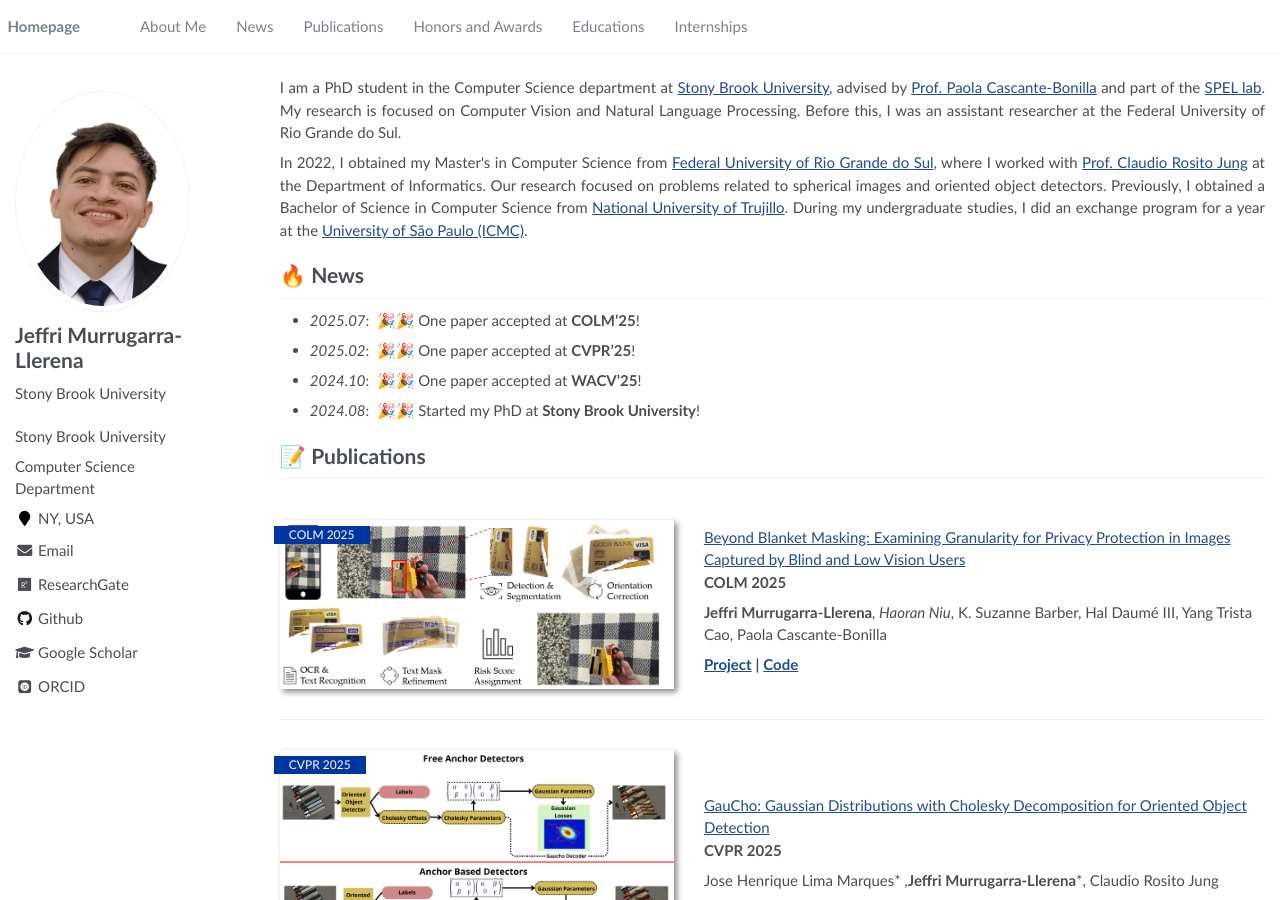
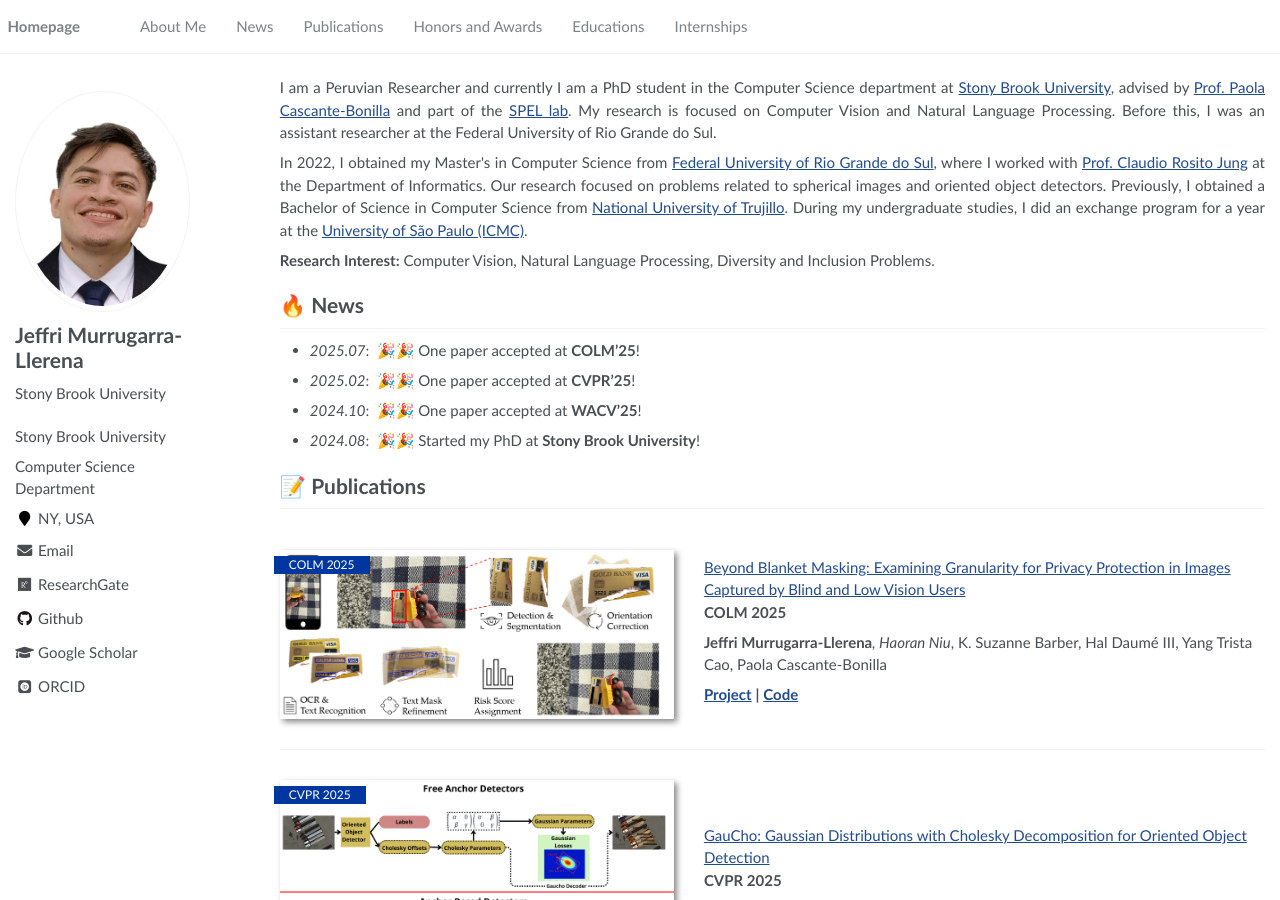
Before and after one commit to Artcs1/Artcs1.github.io, a Jekyll site: the page built from _pages/about.md, in a window 1280 px wide and 900 px high. Built offline with Jekyll 4.4.1, drawn with Linux system fonts in a browser that asks for light colours; some web fonts are replaced.

Commit message:
Update about.md

```diff
--- a/_pages/about.md
+++ b/_pages/about.md
@@ -18,12 +18,14 @@ redirect_from:
 <span class='anchor' id='about-me'></span>
 
 <p align="justify">
-I am a PhD student in the Computer Science department at <a href="https://www.stonybrook.edu/">Stony Brook University</a>, advised by <a href="https://paolacascante.com/">Prof. Paola Cascante-Bonilla</a> and part of the <a href="https://paolacascante.com/lab/">SPEL lab</a>. My research is focused on Computer Vision and Natural Language Processing. Before this, I was an assistant researcher at the Federal University of Rio Grande do Sul.
+I am a Peruvian Researcher and currently I am a PhD student in the Computer Science department at <a href="https://www.stonybrook.edu/">Stony Brook University</a>, advised by <a href="https://paolacascante.com/">Prof. Paola Cascante-Bonilla</a> and part of the <a href="https://paolacascante.com/lab/">SPEL lab</a>. My research is focused on Computer Vision and Natural Language Processing. Before this, I was an assistant researcher at the Federal University of Rio Grande do Sul.
 </p>
 
 <p align="justify">
 In 2022, I obtained my Master's in Computer Science from <a href="http://www.ufrgs.br/ufrgs/inicial">Federal University of Rio Grande do Sul</a>, where I worked with <a href="https://www.inf.ufrgs.br/~crjung/">Prof. Claudio Rosito Jung</a> at the Department of Informatics. Our research focused on problems related to spherical images and oriented object detectors. Previously, I obtained a Bachelor of Science in Computer Science from <a href="https://www.unitru.edu.pe/">National University of Trujillo</a>. During my undergraduate studies, I did an exchange program for a year at the <a href="https://www.icmc.usp.br/en/">University of São Paulo (ICMC)</a>.
 </p>
+
+**Research Interest:** Computer Vision, Natural Language Processing, Diversity and Inclusion Problems.
 
 # 🔥 News
 - *2025.07*: &nbsp;🎉🎉 One paper accepted at **COLM'25**!
```
